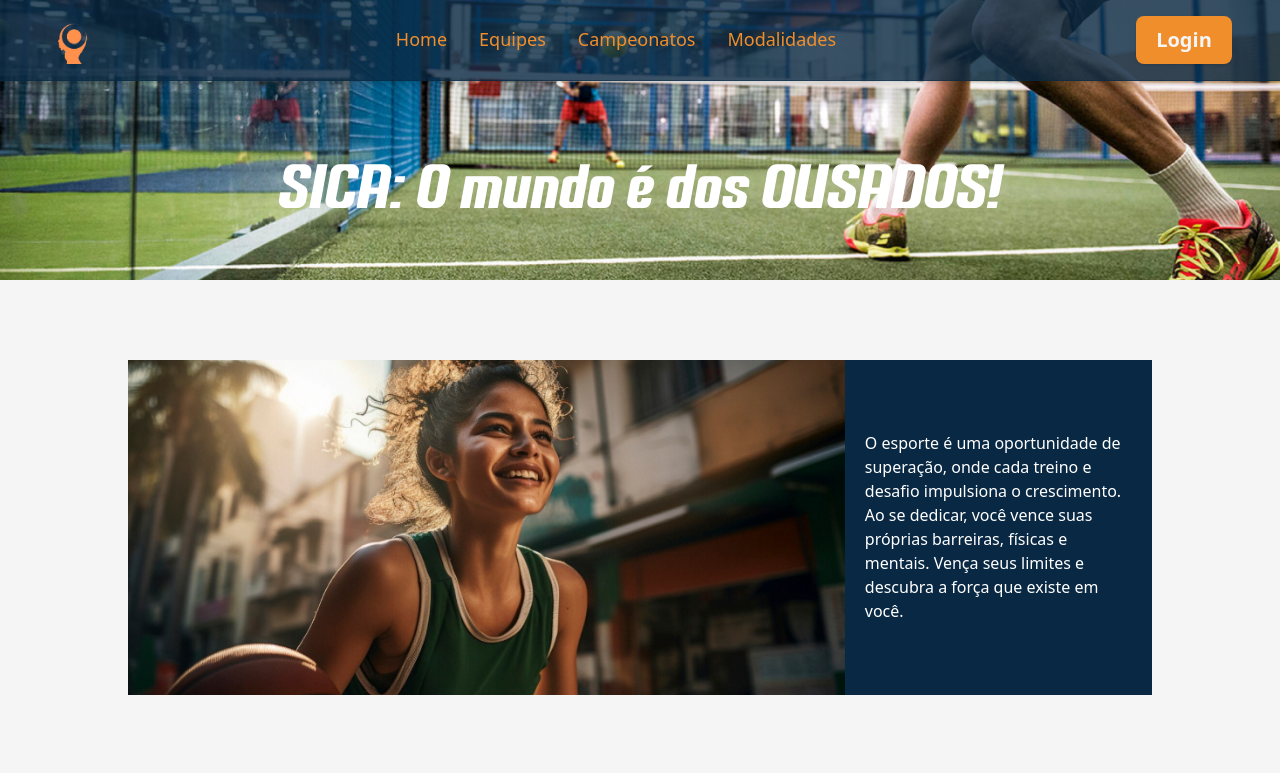
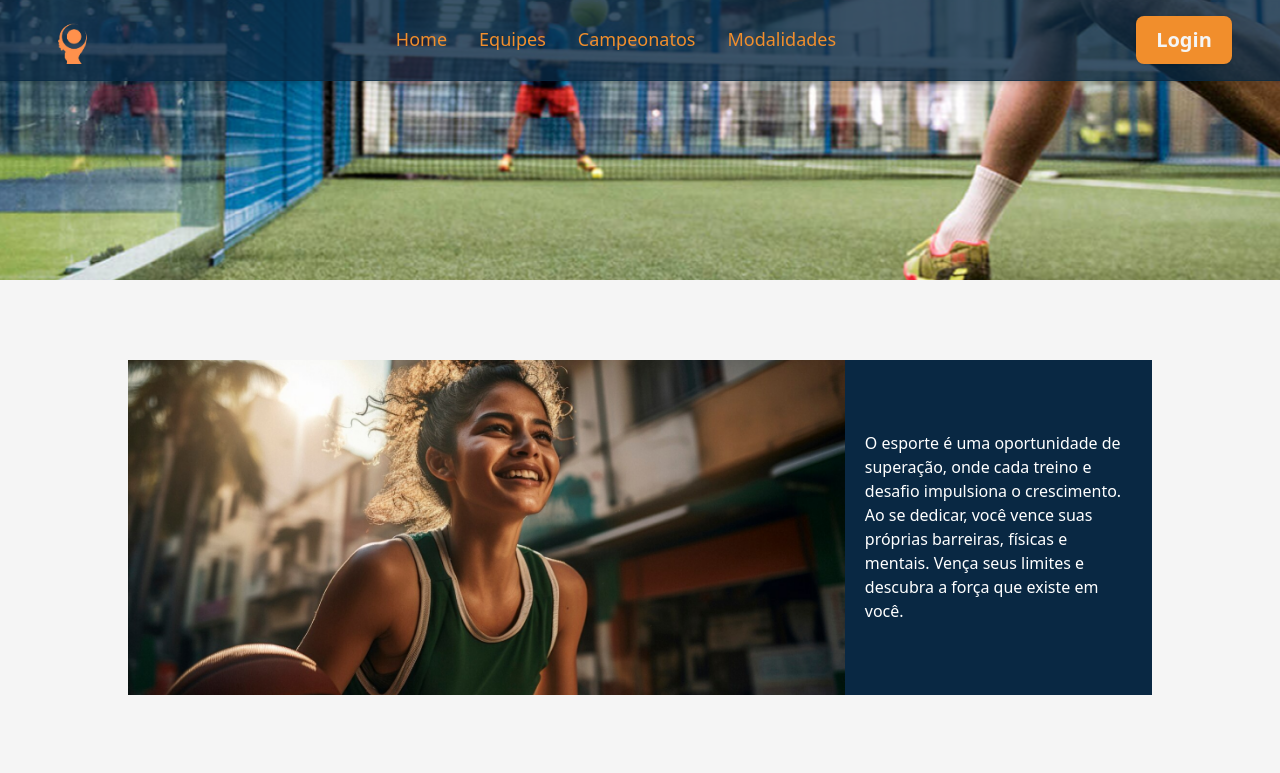
Before and after one commit to SICA-OFC/site, a React (Vite) app in the folder front-end/: page / in a window 1280 px wide. Shown: the top 773 px of the page. Built offline with nearby package versions, Linux system fonts and the light colour scheme; no server answers.

Commit message:
Fix: Home page
Updated the HomePage component to modify the banner section.

```diff
--- a/front-end/src/pages/HomePage.jsx
+++ b/front-end/src/pages/HomePage.jsx
@@ -9,11 +9,7 @@ export default function HomePage() {
     <>
       <Header />
       <div className="flex flex-col justify-center items-center gap-10 mb-10 md:gap-20 md:mb-20">
-        <section className="bg-[url(/src/assets/bannerHome.png)] bg-no-repeat bg-cover h-40 pb-5 md:h-70 md:pb-15 w-full text-center flex justify-center items-end ">
-          <h1 className="text-white text-3xl md:text-6xl font-[Energy]">
-            SICA: O mundo é dos OUSADOS!
-          </h1>
-        </section>
+        <section className="bg-[url(/src/assets/bannerHome.png)] bg-no-repeat bg-center h-50 pb-5 md:h-70 md:pb-15 w-full flex justify-center items-end "></section>
 
         <section className="bg-secundaria text-white flex flex-col md:flex-row justify-center items-center w-[90%] md:w-[80%]">
           <img src={image1} alt="Garota jogando basquete" className="w-full md:w-[70%]" />
```
